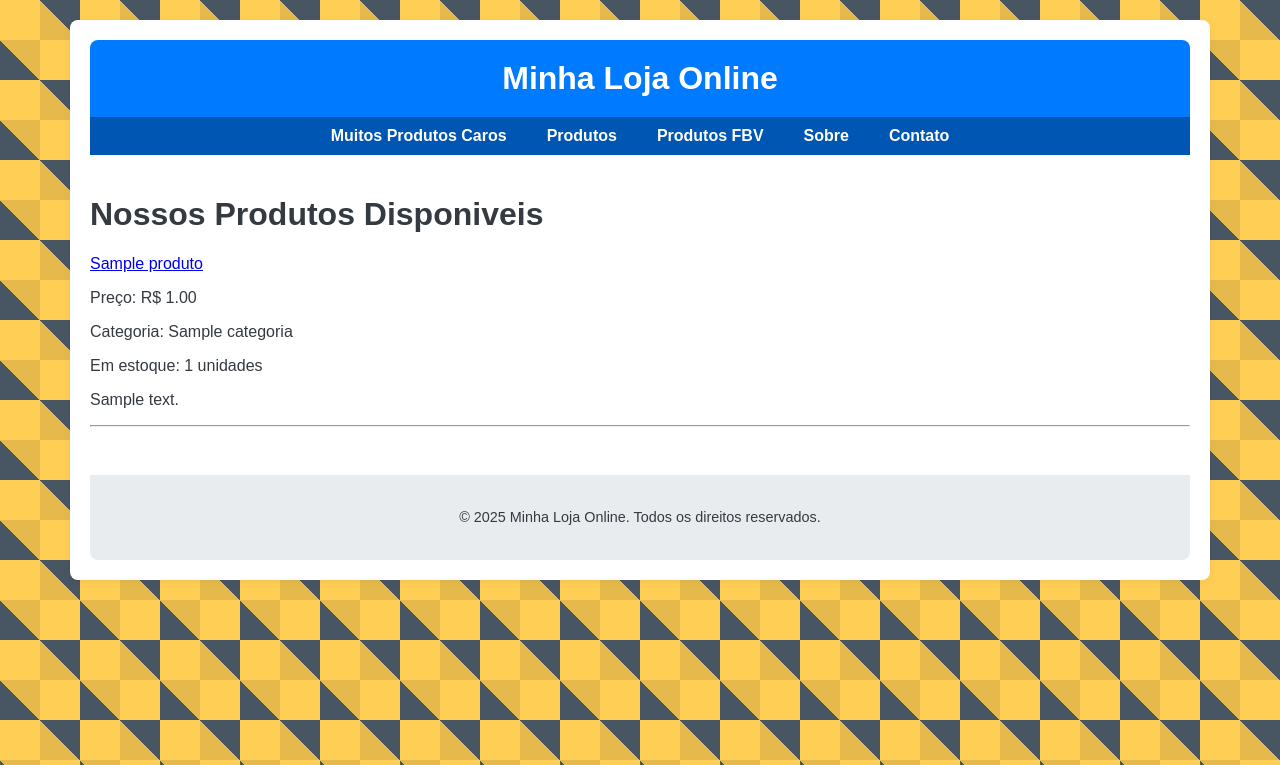
After one commit to VictorSamuell/ProductManager, a Django app: page /loja/produto_list_fbv/ in a window 1280 px wide. The commit adds this page. Shown: the top 765 px of the page. Run offline with Django 5.2, Linux system fonts and the light colour scheme; tables that the repository leaves empty hold one stand-in row (values such as "Sample post").

Commit message:
Product List FBV

```diff
--- a/loja/templates/base.html
+++ b/loja/templates/base.html
@@ -151,12 +151,15 @@
         <h1>Minha Loja Online</h1>
       </header>
       <nav>
+
         <!-- A tag  usa o app_name:'nome_da_url' para encontrar a URL
         correta -->
         <a href="{% url 'produtos_caros' %}"> Muitos Produtos Caros </a>
         <a href="{% url 'lista_produtos' %}">Produtos</a>
+        <a href="{% url 'produto_list_fbv' %}">Produtos FBV</a>
         <a href="{% url 'sobre' %}">Sobre</a>
         <a href="{% url 'contato' %}">Contato</a>
+
       </nav>
       <main>{% block content %} <h1>  {% endblock %}</main>
       <footer>
--- /dev/null
+++ b/loja/templates/loja/produto_list.html
@@ -0,0 +1,25 @@
+{% extends "base.html" %}
+
+{% block title %} {{ titulo_da_pagina }} {% endblock %}
+
+{% block content %}
+
+<h1>{{ titulo_da_pagina }}</h1>
+
+{% for produto in produtos %}
+    <article>
+        <a href="{% url 'detalhe_produto' produto.id %}">{{ produto.nome }}</a>
+        <p>Preço: R$ {{ produto.preco }}</p>
+        <p>Categoria: {{produto.categoria.nome}}</p>
+        <p>Em estoque: {{ produto.estoque }} unidades</p>
+
+        <p> {{ produto.descricao|truncatewords:20 }} </p>
+    </article>
+    <hr>
+
+{% empty %}
+    <p>Nenhum produto disponível no momento.</p>
+
+{% endfor %}
+
+{% endblock %}
--- a/loja/urls.py
+++ b/loja/urls.py
@@ -12,5 +12,6 @@ urlpatterns = [
     path("expensive/", views.produtos_caros_view , name="produtos_caros"),
     path("sobre/", views.sobre_view , name="sobre"),
     path("contato/", views.contato_view, name="contato"),
+    path("produto_list_fbv/", views.produto_list_fbv, name="produto_list_fbv"),
 
 ]
--- a/loja/views.py
+++ b/loja/views.py
@@ -38,3 +38,13 @@ def sobre_view(request):
 
 def contato_view(request):
     return render(request, 'loja/contato.html')
+
+
+def produto_list_fbv(request):
+    produtos_em_estoque = Produto.objects.filter(estoque__gt=0).order_by('nome')
+    contexto = {
+        'produtos': produtos_em_estoque,
+        'titulo_da_pagina': 'Nossos Produtos Disponiveis'
+    }
+
+    return render(request, 'loja/produto_list.html', contexto)
```
